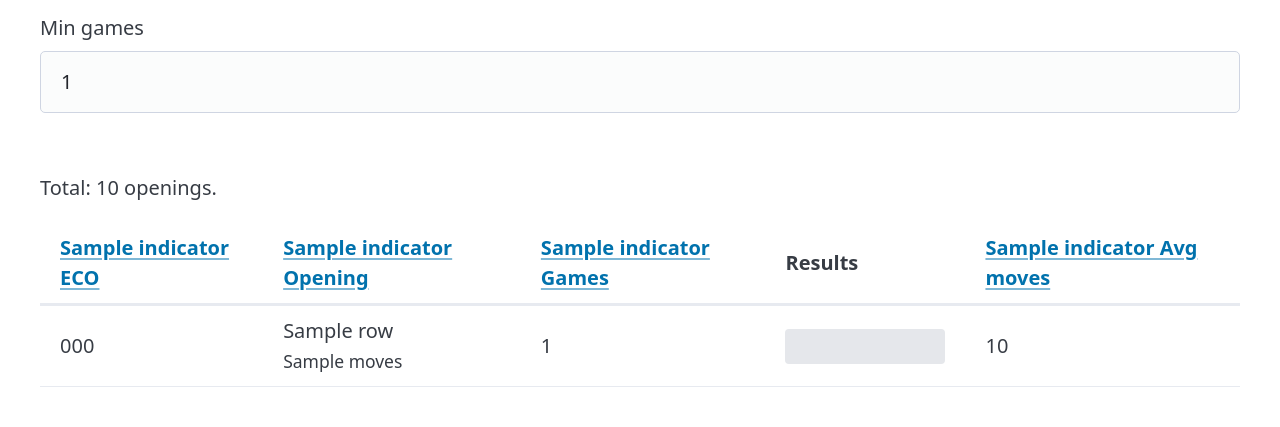
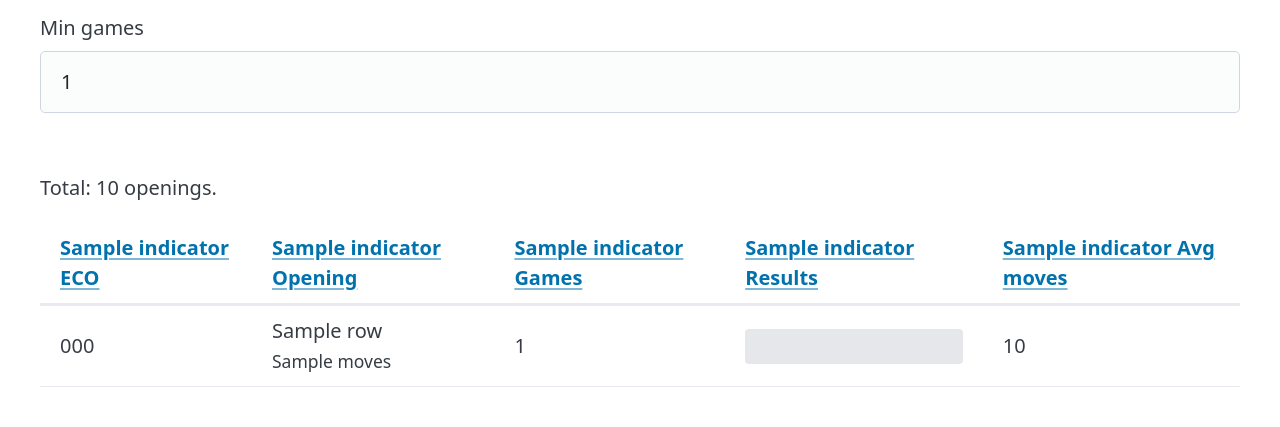
Before and after one commit to spkuehl/chess-opening-explorer, a Django app: template chess_core/templates/explore.html in a window 1280 px wide. Shown: the part 672-1099 px from the top of the page. Run offline with Django 5.2, Linux system fonts and the light colour scheme; the template is opened without the code that fills it: most values are stand-ins (such as "Sample title", 1, 10 or a date in 2020); some libraries are stand-ins or nearby versions.

Commit message:
Add sorting to 'Results'

```diff
--- a/chess_core/templates/partials/opening_stats_table.html
+++ b/chess_core/templates/partials/opening_stats_table.html
@@ -5,11 +5,6 @@
   .results-bar .w { background: #e5e7eb; color: #1f2937; flex: 0 0 auto; }
   .results-bar .d { background: #9ca3af; color: #111827; flex: 0 0 auto; }
   .results-bar .b { background: #374151; color: #f9fafb; flex: 1 0 0; }
-  @media (prefers-color-scheme: dark) {
-    .results-bar .w { background: #4b5563; color: #f3f4f6; }
-    .results-bar .d { background: #6b7280; color: #f9fafb; }
-    .results-bar .b { background: #d1d5db; color: #111827; }
-  }
 </style>
 <p>Total: {{ total }} opening{{ total|pluralize }}.</p>
 <table>
@@ -18,7 +13,7 @@
       <th><a href="{% url 'explore' %}{{ column_links.eco_code.url }}" hx-get="{% url 'explore' %}{{ column_links.eco_code.url }}" hx-target="#opening-stats-results" hx-swap="innerHTML" hx-push-url="true">{{ column_links.eco_code.indicator }} ECO</a></th>
       <th><a href="{% url 'explore' %}{{ column_links.name.url }}" hx-get="{% url 'explore' %}{{ column_links.name.url }}" hx-target="#opening-stats-results" hx-swap="innerHTML" hx-push-url="true">{{ column_links.name.indicator }} Opening</a></th>
       <th><a href="{% url 'explore' %}{{ column_links.game_count.url }}" hx-get="{% url 'explore' %}{{ column_links.game_count.url }}" hx-target="#opening-stats-results" hx-swap="innerHTML" hx-push-url="true">{{ column_links.game_count.indicator }} Games</a></th>
-      <th>Results</th>
+      <th><a href="{% url 'explore' %}{{ column_links.white_wins.url }}" hx-get="{% url 'explore' %}{{ column_links.white_wins.url }}" hx-target="#opening-stats-results" hx-swap="innerHTML" hx-push-url="true">{{ column_links.white_wins.indicator }} Results</a></th>
       <th><a href="{% url 'explore' %}{{ column_links.avg_moves.url }}" hx-get="{% url 'explore' %}{{ column_links.avg_moves.url }}" hx-target="#opening-stats-results" hx-swap="innerHTML" hx-push-url="true">{{ column_links.avg_moves.indicator }} Avg moves</a></th>
     </tr>
   </thead>
```
